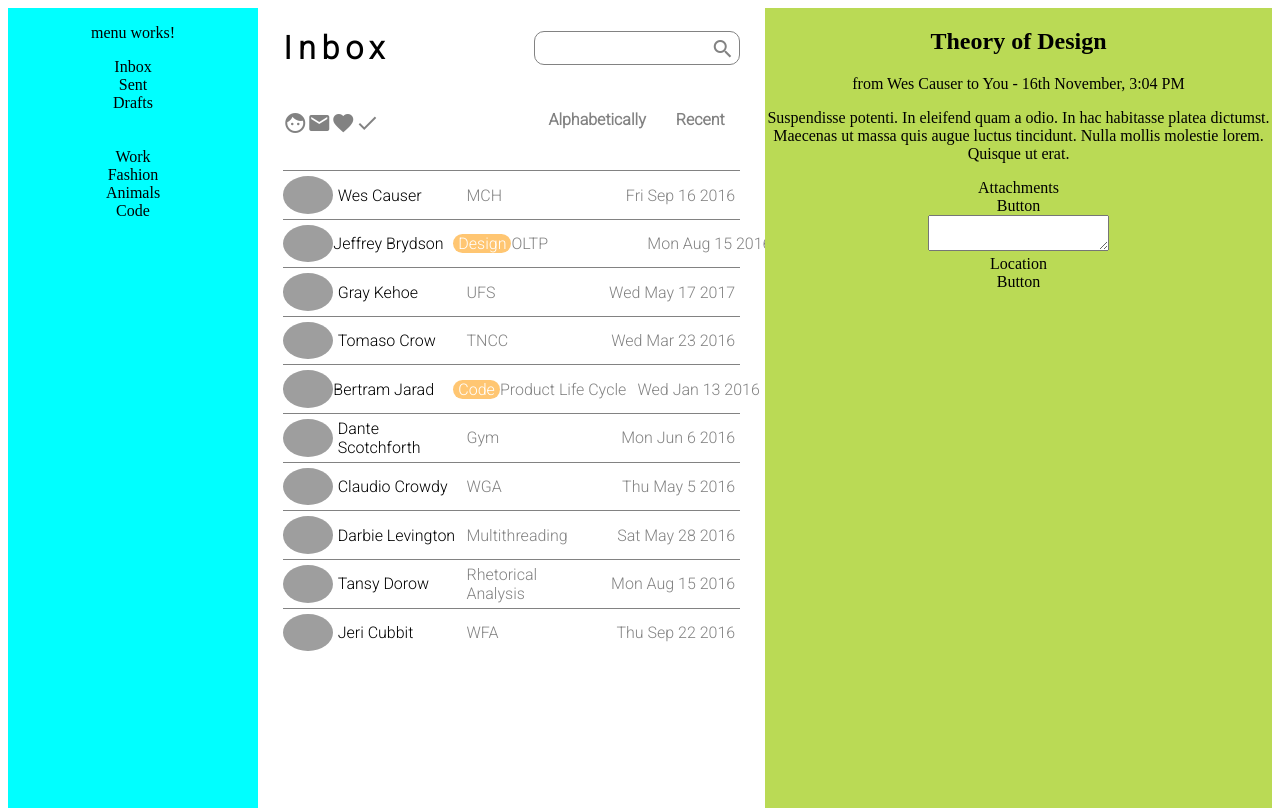
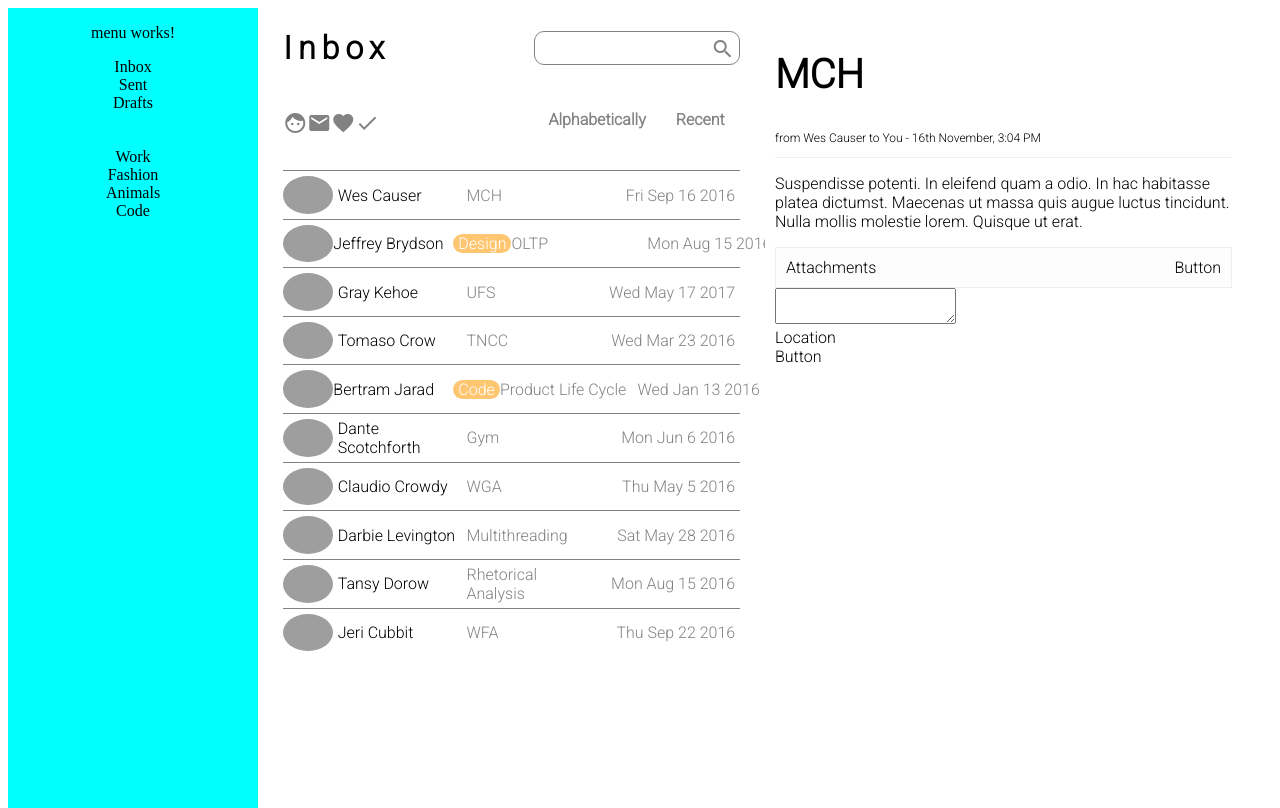
Before and after one commit to admanaus/LESSGroupProject, an Angular app: page / in a window 1280 px wide. Built offline with nearby package versions, Linux system fonts and the light colour scheme; grey boxes are pictures that could not be loaded.

Commit message:
Built parts of message page

```diff
--- a/src/app/app.component.css
+++ b/src/app/app.component.css
@@ -31,7 +31,7 @@ html {
   width: 50%;
   justify-content: center;
   text-align: center;
-  background-color: #bada55;
+  background-color: white;
 }
 .flex-row {
   display: flex;
--- a/src/app/message/message.component.css
+++ b/src/app/message/message.component.css
@@ -0,0 +1,166 @@
+.standard-col {
+  flex-shrink: 1;
+  width: 50%;
+  justify-content: center;
+  text-align: center;
+}
+body,
+html {
+  height: 100%;
+}
+.container {
+  display: flex;
+  flex-direction: row;
+  justify-content: flex-start;
+  height: 100%;
+}
+.container .col-menu {
+  min-width: 250px;
+  background-color: aqua;
+  text-align: center;
+}
+.container .col-inbox {
+  flex-shrink: 1;
+  width: 50%;
+  justify-content: center;
+  text-align: center;
+  background-color: white;
+}
+.container .col-message {
+  flex-shrink: 1;
+  width: 50%;
+  justify-content: center;
+  text-align: center;
+  background-color: white;
+}
+.flex-row {
+  display: flex;
+  flex-direction: row;
+}
+.inbox-container {
+  padding-right: 5%;
+  padding-left: 5%;
+}
+.search-row {
+  display: flex;
+  flex-direction: row;
+  font-family: 'Roboto', sans-serif;
+  justify-content: space-between;
+}
+.search-row .inbox {
+  text-space: 4px;
+  color: black;
+}
+.search-row .search {
+  text-align: right;
+  margin-top: auto;
+  margin-bottom: auto;
+  position: relative;
+}
+.search-row .search .search-box {
+  height: 30px;
+  width: 200px;
+  border: 1px solid #828282;
+  border-radius: 10px;
+}
+.search-row .search .search-icon {
+  color: #828282;
+  position: absolute;
+  margin-top: auto;
+  margin-bottom: auto;
+  top: 6px;
+  right: 5px;
+}
+.icon-row {
+  display: flex;
+  flex-direction: row;
+  justify-content: space-between;
+  color: #828282;
+  border-bottom: 3px black;
+  margin-bottom: 10px;
+}
+.icon-row .icons {
+  text-align: left;
+  margin-top: auto;
+  margin-bottom: auto;
+}
+.icon-row .icons .icon:hover {
+  color: black;
+}
+.icon-row .sorting {
+  display: flex;
+  flex-direction: row;
+  text-align: right;
+  margin-top: auto;
+  padding-bottom: 10px;
+}
+.icon-row .sorting h4 {
+  padding-left: 15px;
+  padding-right: 15px;
+  font-family: 'Roboto', sans-serif;
+}
+.icon-row .sorting h4:hover {
+  color: black;
+  border-bottom: 1px solid;
+}
+.email-row {
+  display: flex;
+  flex-direction: row;
+  border-top: 1px solid #828282;
+  font-family: 'Roboto', sans-serif;
+}
+.email-row:hover {
+  background-color: #EFEFEF;
+}
+.email-row .avatar {
+  min-width: 50px;
+  max-width: 50px;
+  border-radius: 50%;
+}
+.email-row .name {
+  min-width: 120px;
+  max-width: 120px;
+  text-align: left;
+  margin: auto;
+}
+.email-row .subject {
+  text-align: left;
+  min-width: 130px;
+  max-width: 130px;
+  margin: auto;
+  color: #828282;
+}
+.email-row .date {
+  text-align: right;
+  min-width: 100px;
+  max-width: 100px;
+  margin: auto;
+  color: #828282;
+}
+.message-container {
+  font-family: 'Roboto', sans-serif;
+  text-align: left;
+  padding: 10px;
+  padding-right: 40px;
+  background-color: white;
+}
+.message-container .message-header {
+  margin: 0;
+}
+.message-container .message-header h1 {
+  font-size: 40px;
+}
+.message-container .message-header p {
+  font-size: 12px;
+}
+.message-container .message-underline {
+  background-color: #eee;
+  height: 1px;
+}
+.message-container .message-attachments {
+  border: 1px solid #eee;
+  background-color: #fdfdfd;
+  display: flex;
+  justify-content: space-between;
+  padding: 10px;
+}
--- a/src/app/message/message.component.html
+++ b/src/app/message/message.component.html
@@ -1,11 +1,12 @@
-<section>
-  <h1>Theory of Design</h1>
+<div class='message-container'>
+  <section class='message-header'>
+    <h1>{{this.emailData[0].subject}}</h1>
     <p>from {{this.emailData[0].first_name}} {{this.emailData[0].last_name}} to You - 16th November, 3:04 PM</p>
   </section>
-<div></div>
-<section>
+  <div class='message-underline'></div>
+  <section class='message-body'>
     <p>{{this.text}}</p>
-  <div>
+    <div class='message-attachments'>
       <div>Attachments</div><div>Button</div>
     </div>
     <textarea></textarea>
@@ -13,4 +14,5 @@
       <div>Location</div>
       <div>Button</div>
     </div>
-<section>
+  </section>
+</div>
--- a/src/app/message/message.component.less
+++ b/src/app/message/message.component.less
@@ -0,0 +1,36 @@
+@import "../../styles.less";
+
+.message-container {
+    font-family: @global-font;
+    text-align: left;
+    padding: 10px;
+    padding-right: 40px;
+    background-color: white;
+
+    .message-header {
+        margin: 0;
+
+        h1 {
+            font-size: 40px;
+        }
+
+        p {
+            font-size: 12px;
+        }
+
+    }
+
+    .message-underline {
+        background-color: #eee;
+        height: 1px;
+    }
+
+    .message-attachments {
+        border: 1px solid #eee;
+        background-color: #fdfdfd;
+        display: flex;
+        justify-content: space-between;
+        padding: 10px;
+    }
+
+}
--- a/src/styles.css
+++ b/src/styles.css
@@ -31,7 +31,7 @@ html {
   width: 50%;
   justify-content: center;
   text-align: center;
-  background-color: #bada55;
+  background-color: white;
 }
 .flex-row {
   display: flex;
@@ -151,3 +151,19 @@ html {
   margin: auto;
   color: #828282;
 }
+.message-container {
+  font-family: 'Roboto', sans-serif;
+  text-align: left;
+  padding: 10px;
+  background-color: white;
+}
+.message-container .message-header h1 {
+  font-size: 32px;
+}
+.message-container .message-header p {
+  font-size: 12px;
+}
+.message-container .message-underline {
+  background-color: #777;
+  height: 1px;
+}
--- a/src/styles.less
+++ b/src/styles.less
@@ -37,7 +37,7 @@ body, html{
 
   .col-message{
       .standard-col;
-      background-color: #bada55;
+      background-color: white;
   }
 }
 
```
Lines whose indentation alone changed are shown as unchanged.
